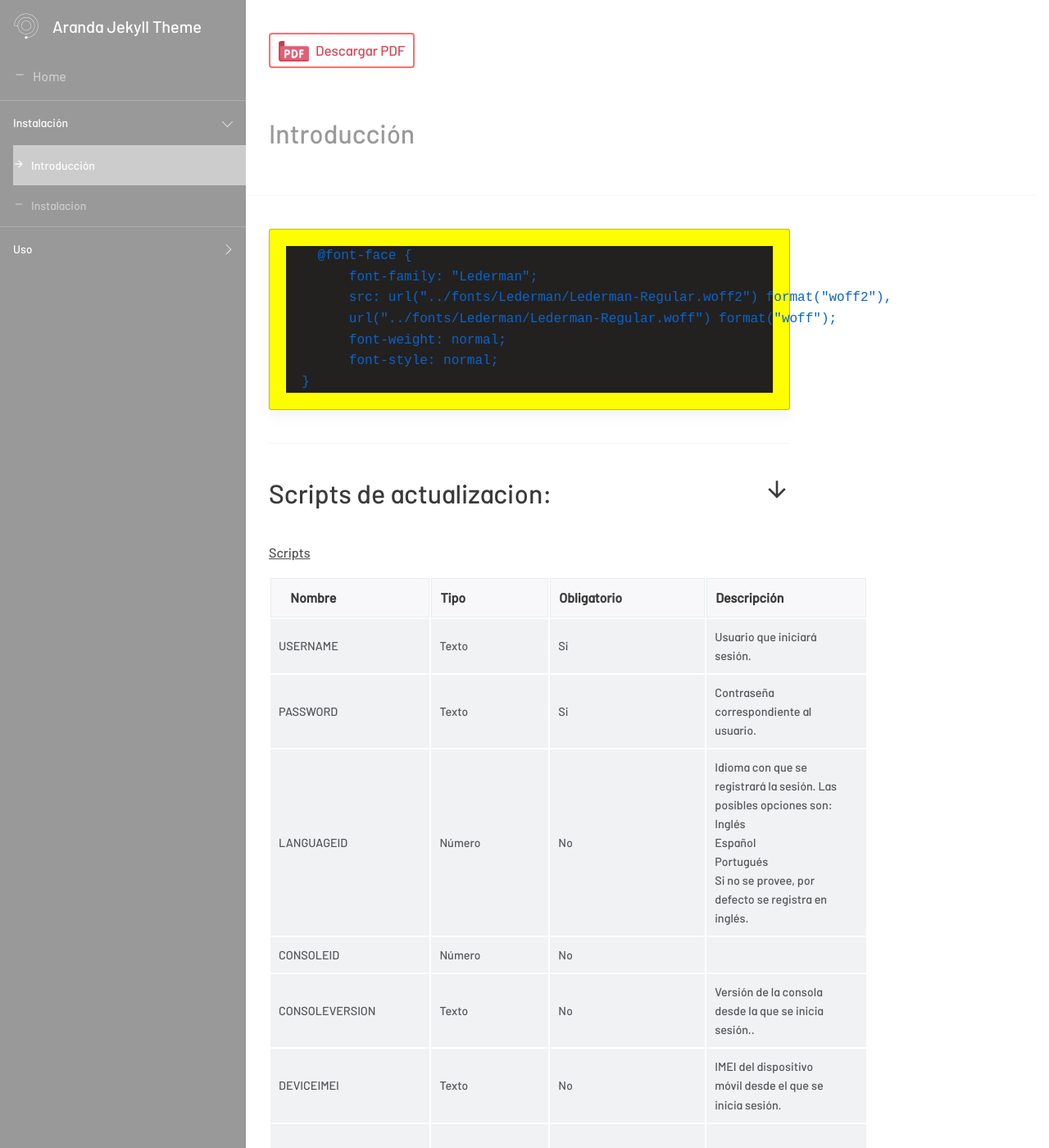
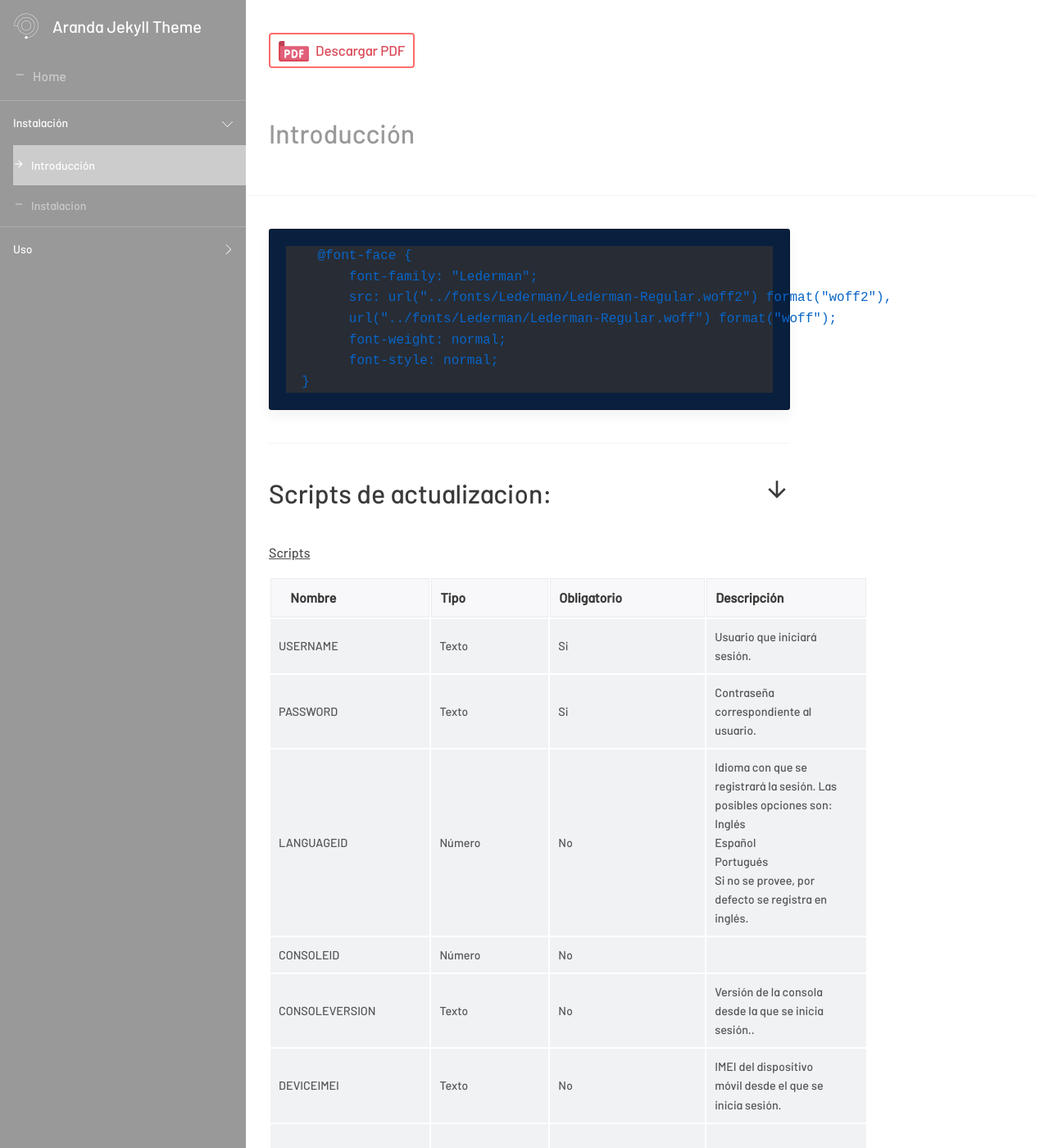
Before and after one commit to Nats85/Manuales-Aranda-Apis, a Jekyll site: the page built from docs/1.1-inicio.md, in a window 1280 px wide and 1400 px high. Shown: the whole window at 82% size. Built offline with Jekyll 4.4.1, drawn with Linux system fonts in a browser that asks for light colours.

Commit message:
Update _default.scss

```diff
--- a/_sass/layouts/_default.scss
+++ b/_sass/layouts/_default.scss
@@ -34,14 +34,6 @@ body#sg {
   }
 }
 
-.highlight
-{
-  background-color: yellow;
-}
-pre.highlight
-{
-  background: #232020;
-}
 
 // Sidebar Button Styles
 .sg_sidebar_button {
```
